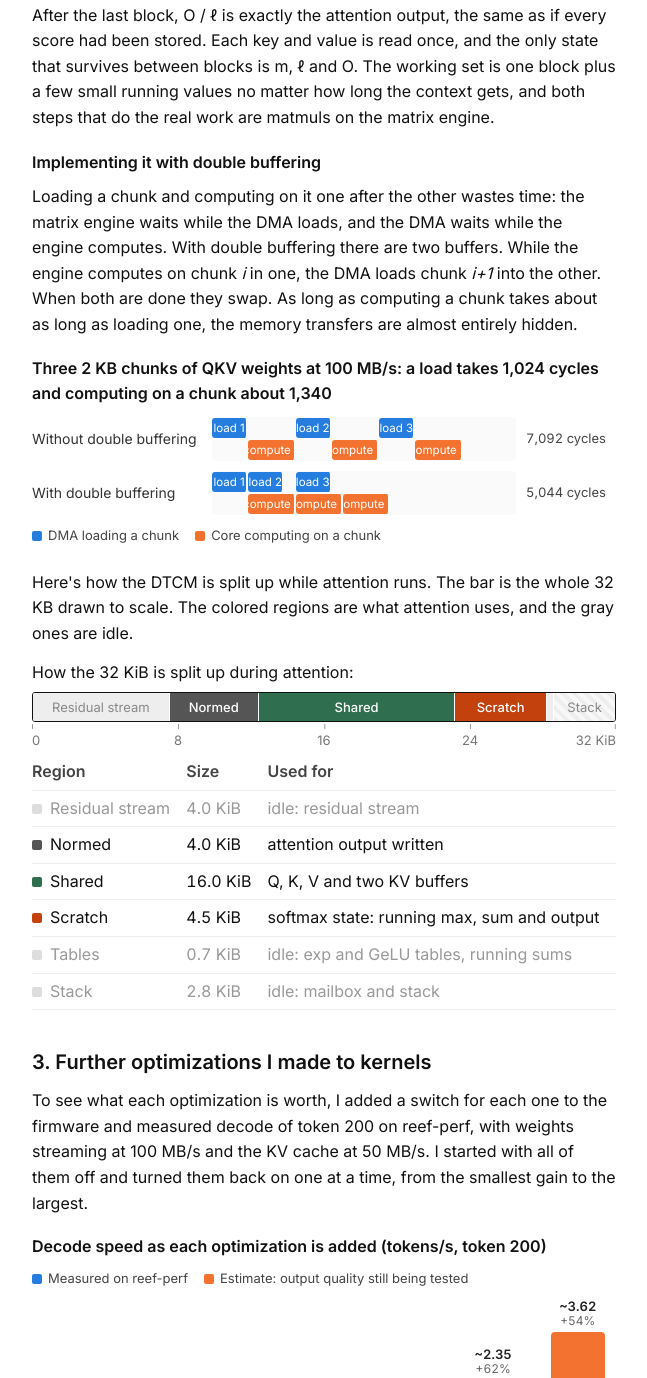
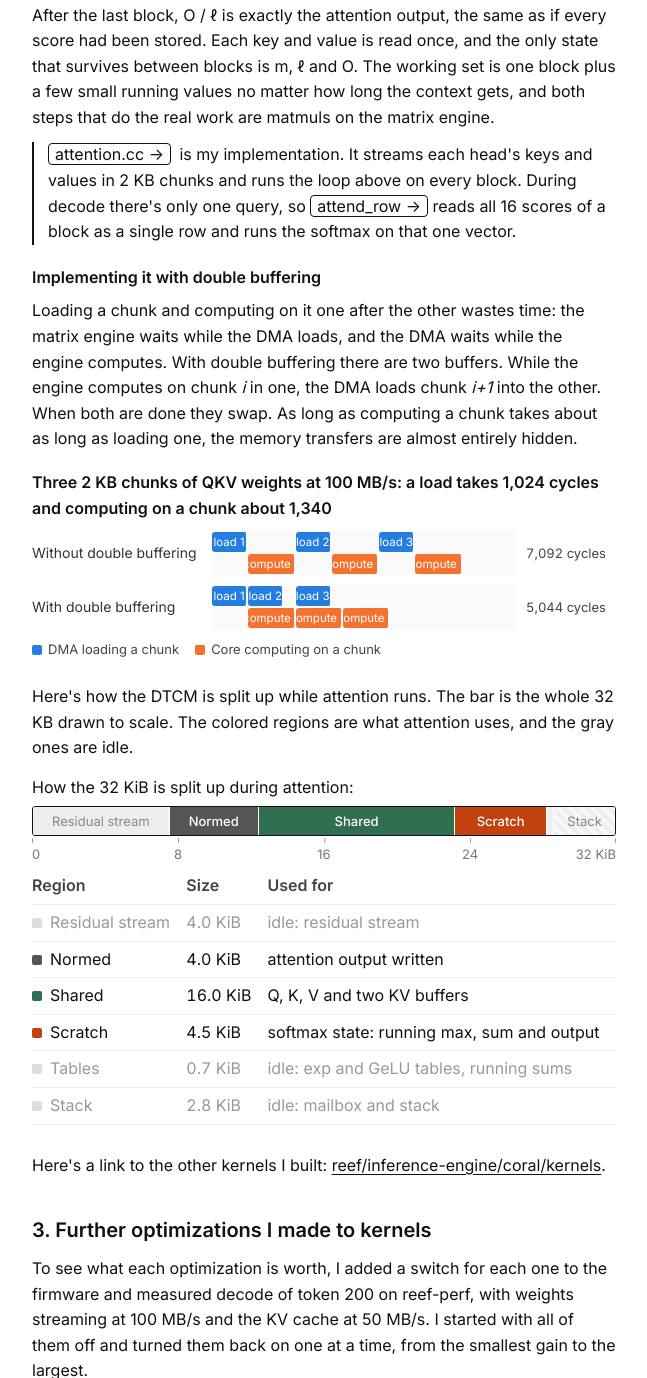
Before and after one commit to marvalarva2929/marvalarva2929.github.io, a plain HTML site: page longhorn-silicon/index.html in a window 1280 px wide. Shown: the part 2687-4065 px from the top of the page, without its empty margins (16-663 px from the left). Drawn offline with Linux system fonts and the light colour scheme; no server answers.

Commit message:
Calvin favicon, restore the flash attention code links, link the other kernels
Co-Authored-By: Claude Opus 5.5 <noreply@anthropic.com>

```diff
--- a/longhorn-silicon/index.html
+++ b/longhorn-silicon/index.html
@@ -4,6 +4,8 @@
   <meta charset="utf-8">
   <meta name="viewport" content="width=device-width, initial-scale=1">
   <title>Running an LLM at 1.5 tokens/s on 32 KB · Joshua Vigel</title>
+  <link rel="icon" type="image/png" href="../favicon.png">
+  <link rel="apple-touch-icon" href="../apple-touch-icon.png">
   <link rel="stylesheet" href="../style.css?v=25">
 </head>
 <body data-root="../">
@@ -59,6 +61,7 @@
             <li>Compute the block's probabilities p = e<sup>s − m′</sup>, add their sum to ℓ, and add p · V (a second matmul) to O.</li>
           </ol>
           <p>After the last block, O / ℓ is exactly the attention output, the same as if every score had been stored. Each key and value is read once, and the only state that survives between blocks is m, ℓ and O. The working set is one block plus a few small running values no matter how long the context gets, and both steps that do the real work are matmuls on the matrix engine.</p>
+          <p class="kernel"><a class="code" data-src="e2e-attention.cc" data-lines="137-263">attention.cc</a> is my implementation. It streams each head's keys and values in 2 KB chunks and runs the loop above on every block. During decode there's only one query, so <a class="code" data-src="e2e-attention.cc" data-lines="12-60">attend_row</a> reads all 16 scores of a block as a single row and runs the softmax on that one vector.</p>
 
           <h3>Implementing it with double buffering</h3>
           <p>Loading a chunk and computing on it one after the other wastes time: the matrix engine waits while the DMA loads, and the DMA waits while the engine computes. With double buffering there are two buffers. While the engine computes on chunk <em>i</em> in one, the DMA loads chunk <em>i+1</em> into the other. When both are done they swap. As long as computing a chunk takes about as long as loading one, the memory transfers are almost entirely hidden.</p>
@@ -79,6 +82,7 @@
           </figure>
           <p>Here's how the DTCM is split up while attention runs. The bar is the whole 32 KB drawn to scale. The colored regions are what attention uses, and the gray ones are idle.</p>
           <div class="dtcm" data-name="attention" data-use="normed=attention output written|shared=Q, K, V and two KV buffers|scratch=softmax state: running max, sum and output"></div>
+          <p>Here's a link to the other kernels I built: <a href="https://github.com/LonghornSilicon/reef/tree/main/inference-engine/coral/kernels">reef/inference-engine/coral/kernels</a>.</p>
         </section>
 
         <!-- ============================================================ -->
```
Also changed, not shown: corda/index.html (+2 -0 lines), index.html (+2 -0 lines), apple-touch-icon.png (added), favicon.png (added).
